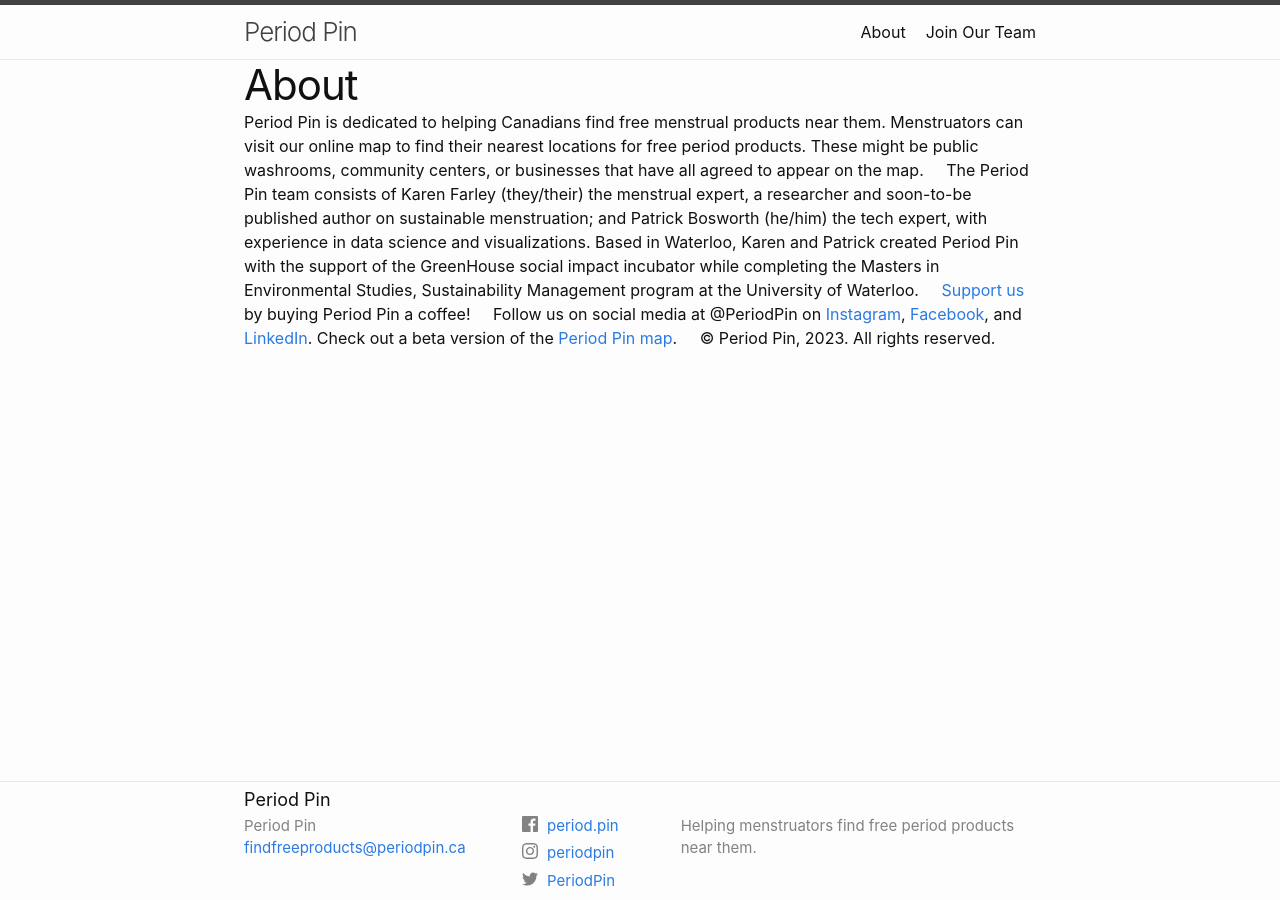
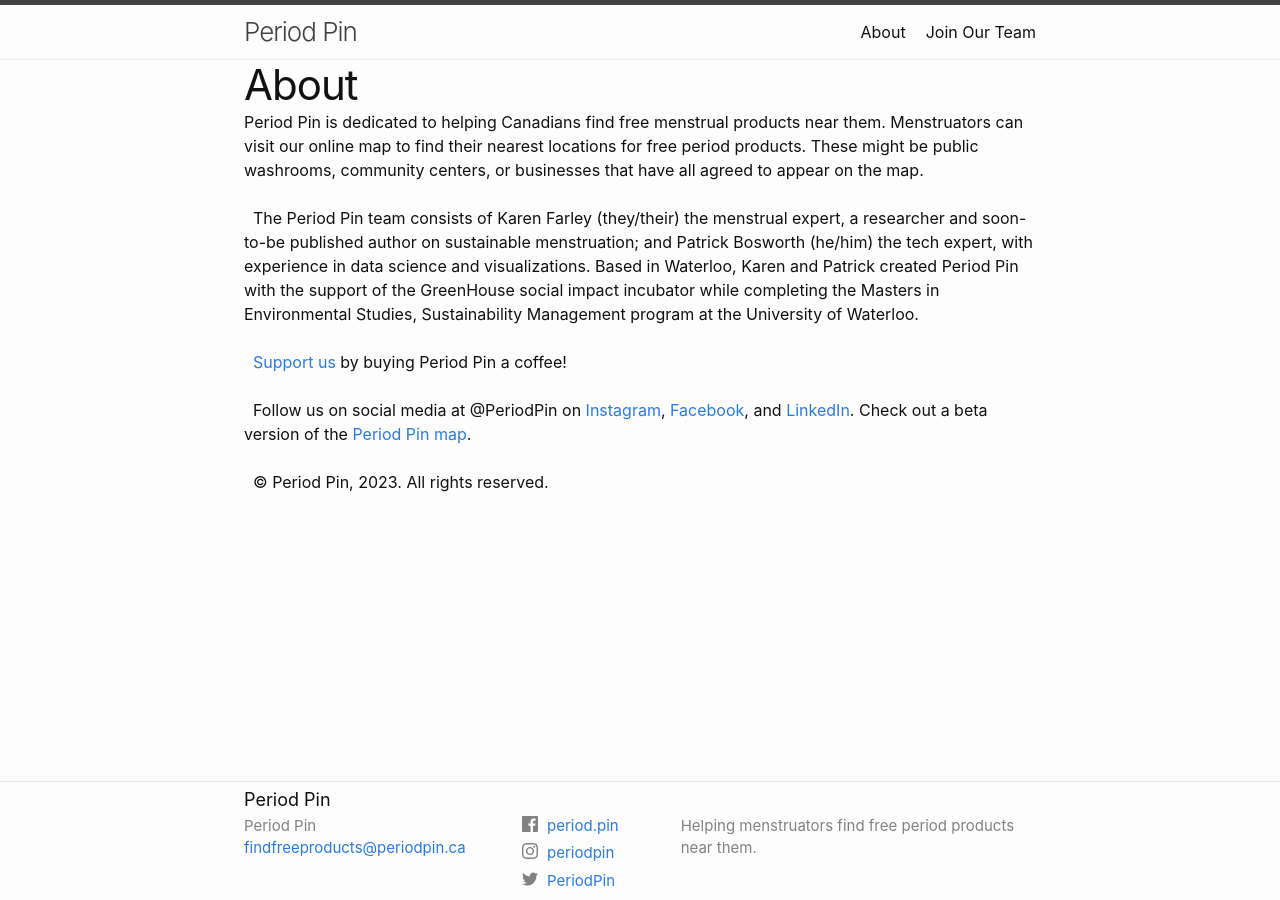
Before and after one commit to PeriodPin/PeriodPin.github.io, a Jekyll site: the page built from about.markdown, in a window 1280 px wide. Built offline with Jekyll 4.4.1, drawn with Linux system fonts in a browser that asks for light colours.

Commit message:
jobs page-ws4

```diff
--- a/about.markdown
+++ b/about.markdown
@@ -5,15 +5,15 @@ permalink: /about/
 ---
 
 Period Pin is dedicated to helping Canadians find free menstrual products near them. Menstruators can visit our online map to find their nearest locations for free period products. These might be public washrooms, community centers, or businesses that have all agreed to appear on the map.
-&nbsp;
-&nbsp;
+<br>&nbsp;
+<br>&nbsp;
 The Period Pin team consists of Karen Farley (they/their) the menstrual expert, a researcher and soon-to-be published author on sustainable menstruation; and Patrick Bosworth (he/him) the tech expert, with experience in data science and visualizations. Based in Waterloo, Karen and Patrick created Period Pin with the support of the GreenHouse social impact incubator while completing the Masters in Environmental Studies, Sustainability Management program at the University of Waterloo.
-&nbsp;
-&nbsp;
+<br>&nbsp;
+<br>&nbsp;
 [Support us](https://www.buymeacoffee.com/periodpin) by buying Period Pin a coffee!
-&nbsp;
-&nbsp;
+<br>&nbsp;
+<br>&nbsp;
 Follow us on social media at @PeriodPin on [Instagram](https://instagram.com/periodpin), [Facebook](https://www.facebook.com/period.pin), and [LinkedIn](https://www.linkedin.com/company/periodpin). Check out a beta version of the [Period Pin map](https://periodpin.ca).
-&nbsp;
-&nbsp;
+<br>&nbsp;
+<br>&nbsp;
 © Period Pin, 2023. All rights reserved.
--- a/jobs.markdown
+++ b/jobs.markdown
@@ -12,8 +12,8 @@ Period Pin is mapping locations of free menstrual products across Canada, starti
 ### Duties & Responsibilities
 
 - Identify and contact potential community and business partners to:
-  &nbsp;&nbsp;- Collect information from partners on locations of free menstrual products
-  &nbsp;&nbsp;- Promote the map to partners serving menstruators within the community
+  <br>&nbsp;&nbsp;- Collect information from partners on locations of free menstrual products
+  <br>&nbsp;&nbsp;- Promote the map to partners serving menstruators within the community
 - Keep partnership records on CRM system
 - Coordinate promotion of new partner locations with our Social Media Associate
 - Maintain positive relationships with community and business partners
```
